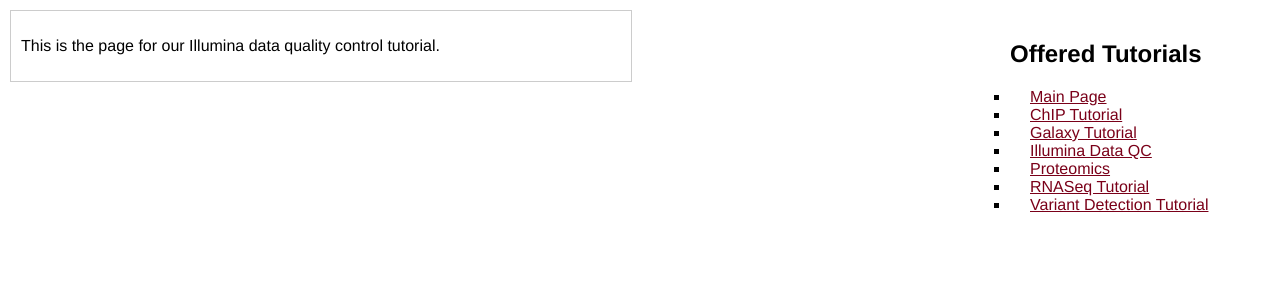
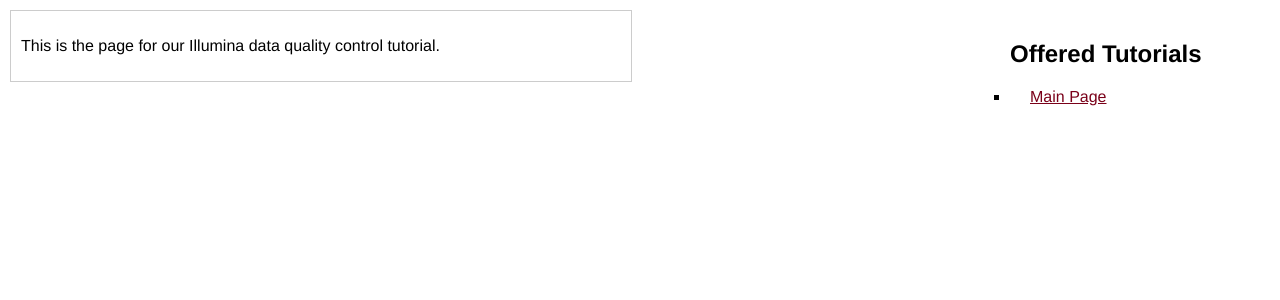
Before and after one commit to msi-ris/Tutorials, a Jekyll site: the page built from illumina_qc.html, in a window 1280 px wide. Shown: the top 300 px of the page. Built offline with Jekyll 4.4.1, drawn with Linux system fonts in a browser that asks for light colours.

Commit message:
Update layout

```diff
--- a/_layouts/default.html
+++ b/_layouts/default.html
@@ -13,9 +13,9 @@
                 <ul id="tutlist">
                     <li><a href="{{site.baseurl}}">Main Page</a></li>
                     {% for p in site.pages %}
-                        {% unless p.exclude %}
+                        {% if p.exclude == "true" %}
                             <li><a href="{{ p.permalink | prepend: site.baseurl }}">{{p.title}}</a></li>
-                        {% endunless %}
+                        {% endif %}
                     {% endfor %}
                 </ul>
             </div>
--- a/illumina_qc.html
+++ b/illumina_qc.html
@@ -1,7 +1,8 @@
 ---
 layout: default
-title: Illumina Data QC
+title: Illumina Data QC Tutorial
 permalink: /illumina/
+exclude: false
 ---
 
 <p>This is the page for our Illumina data quality control tutorial.</p>
--- a/proteomics.html
+++ b/proteomics.html
@@ -1,6 +1,6 @@
 ---
 layout: default
-title: Proteomics
+title: Proteomics Tutorial
 permalink: /proteomics/
 ---
 
```
